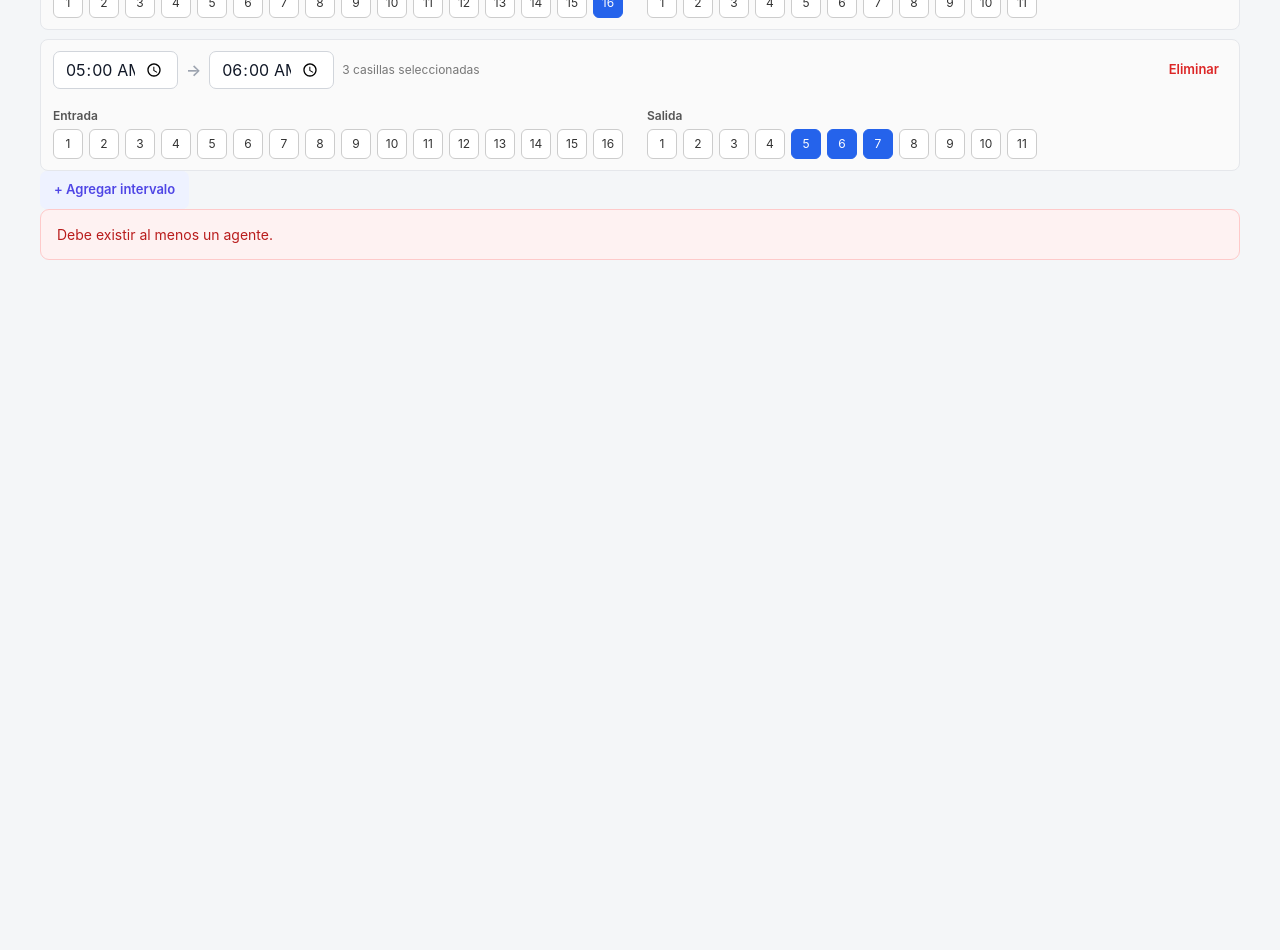
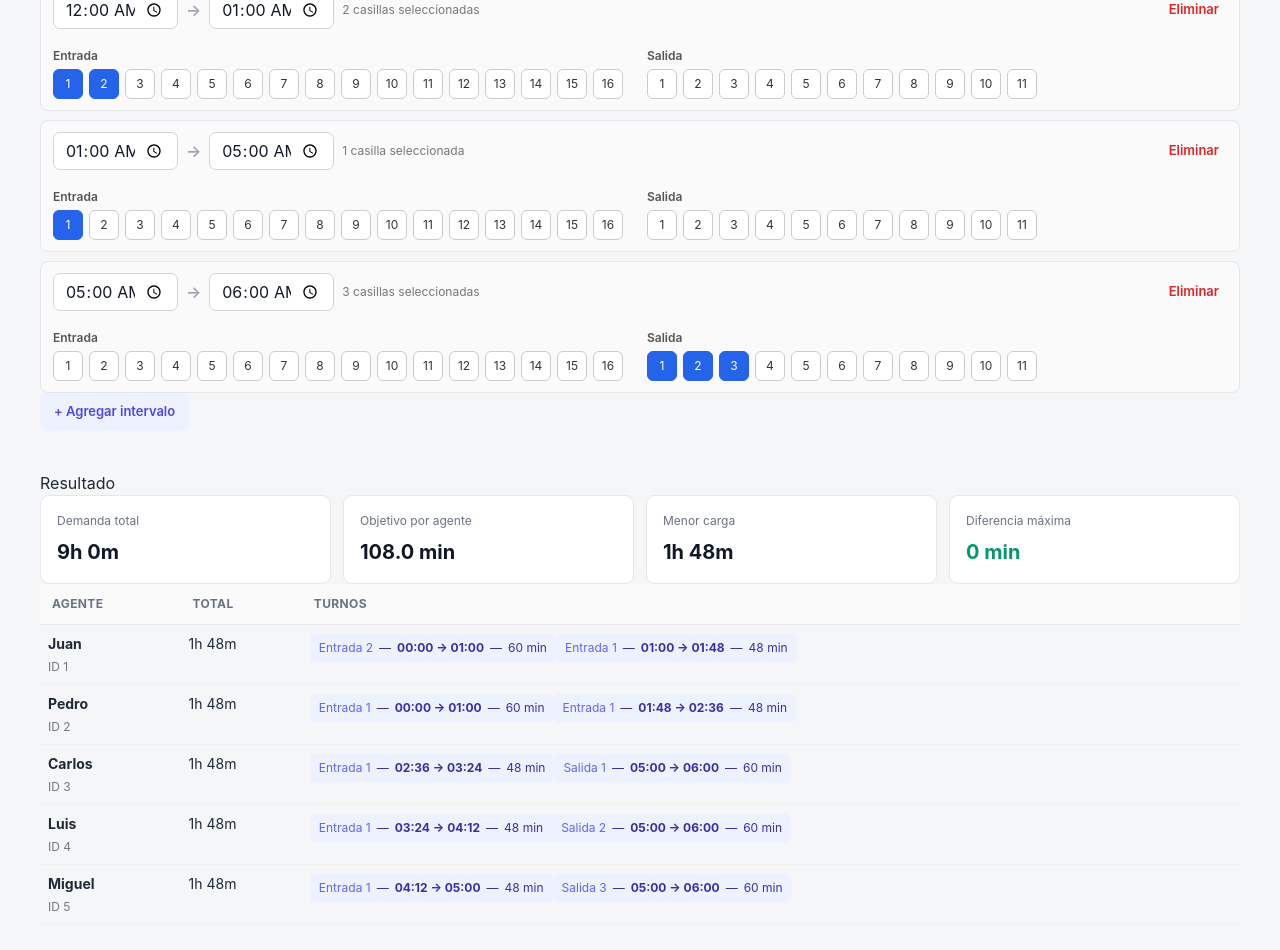
Before and after one commit to axelemanuel23/reservas, a React (Create React App) app: page / in a window 1280 px wide. Shown: the part 660-1610 px from the top of the page. Before the commit the page ends 1000 px from the top, so only its background shows below. Built offline with nearby package versions, Linux system fonts and the light colour scheme.

Commit message:
Update App.js

```diff
--- a/src/App.js
+++ b/src/App.js
@@ -52,7 +52,13 @@ function sortBoothsForAssignment(booths) {
   return [...entrada, ...salida];
 }
 
-const INITIAL_AGENTS = [];
+const INITIAL_AGENTS = [
+  { id: 1, name: "Juan" },
+  { id: 2, name: "Pedro" },
+  { id: 3, name: "Carlos" },
+  { id: 4, name: "Luis" },
+  { id: 5, name: "Miguel" },
+];
 
 const INITIAL_DEMAND = [
   {
@@ -60,24 +66,24 @@ const INITIAL_DEMAND = [
     start: "00:00",
     end: "01:00",
     booths: [
-      { sector: "entrada", numero: 12 },
-      { sector: "entrada", numero: 16 },
+      { sector: "entrada", numero: 1 },
+      { sector: "entrada", numero: 2 },
     ],
   },
   {
     id: 2,
     start: "01:00",
     end: "05:00",
-    booths: [{ sector: "entrada", numero: 16 }],
+    booths: [{ sector: "entrada", numero: 1 }],
   },
   {
     id: 3,
     start: "05:00",
     end: "06:00",
     booths: [
-      { sector: "salida", numero: 5 },
-      { sector: "salida", numero: 6 },
-      { sector: "salida", numero: 7 },
+      { sector: "salida", numero: 1 },
+      { sector: "salida", numero: 2 },
+      { sector: "salida", numero: 3 },
     ],
   },
 ];
@@ -191,11 +197,13 @@ function calculateTotalWork(demand) {
 // "preferencial".
 // =========================================================
 
-function pickLeastLoaded(agents, loadOf, quantity) {
+function pickLeastLoaded(agents, loadOf, quantity, tieBreak = "asc") {
+  const tieBreakSign = tieBreak === "desc" ? -1 : 1;
+
   return [...agents]
     .sort((a, b) => {
       const diff = loadOf(a) - loadOf(b);
-      return diff !== 0 ? diff : a.id - b.id;
+      return diff !== 0 ? diff : tieBreakSign * (a.id - b.id);
     })
     .slice(0, quantity);
 }
@@ -255,28 +263,48 @@ function planRigidBlocks(agents, rigidIntervals) {
   const rigidMinutes = new Map(agents.map((agent) => [agent.id, 0]));
   const plan = [];
 
-  for (const interval of rigidIntervals) {
+  // En la práctica no se dan bloques rígidos "en el medio" del día, así
+  // que la única inversión de desempate que hace falta es la del último
+  // bloque cronológico: cuando hay empate en carga acumulada, ese bloque
+  // favorece a los IDs más altos en vez de a los más bajos. Todo lo demás
+  // sigue el criterio único (menor carga, menor ID).
+  const lastRigidIndex = rigidIntervals.length - 1;
+
+  rigidIntervals.forEach((interval, index) => {
     const start = timeToMinutes(interval.start);
     const end = timeToMinutes(interval.end);
     const duration = end - start;
+    const isLastOfSeveral = rigidIntervals.length > 1 && index === lastRigidIndex;
+    const tieBreak = isLastOfSeveral ? "desc" : "asc";
 
-    // Orden de prioridad: menor carga rígida acumulada, empate por ID.
+    // Orden de prioridad: menor carga rígida acumulada, empate por ID
+    // (invertido solo si este es el último bloque rígido del día, y
+    // solo para decidir A QUIÉN se elige entre los empatados).
     const selected = pickLeastLoaded(
       agents,
       (agent) => rigidMinutes.get(agent.id),
-      interval.booths.length
-    );
+      interval.booths.length,
+      tieBreak
+    )
+      // El reparto de casillas dentro del grupo elegido siempre sigue
+      // el criterio normal (menor carga, menor ID) independientemente
+      // de qué desempate se usó para elegir al grupo: el sesgo de
+      // "quién recibe la casilla preferencial" no cambia.
+      .sort((a, b) => {
+        const diff = rigidMinutes.get(a.id) - rigidMinutes.get(b.id);
+        return diff !== 0 ? diff : a.id - b.id;
+      });
 
     // Orden de las casillas según el sesgo: Entrada (desc) antes que
     // Salida (asc). El agente más prioritario recibe la primera.
     const orderedBooths = sortBoothsForAssignment(interval.booths);
 
-    selected.forEach((agent, index) => {
-      const booth = orderedBooths[index];
+    selected.forEach((agent, boothIndex) => {
+      const booth = orderedBooths[boothIndex];
       plan.push({ agentId: agent.id, booth: boothLabel(booth), start, end });
       rigidMinutes.set(agent.id, rigidMinutes.get(agent.id) + duration);
     });
-  }
+  });
 
   return { rigidMinutes, plan };
 }
@@ -541,6 +569,51 @@ export function runSchedulerTests() {
     "TEST 2: el segundo bloque rígido debe cubrirlo Carlos, Luis, Miguel y Diego."
   );
 
+  // TEST 2b — mismo escenario pero con el último bloque de solo 3
+  // casillas (no 4): al haber empate en carga (0) entre Carlos, Luis,
+  // Miguel y Diego, el último bloque rígido debe favorecer a los ID
+  // más altos, dejando a Carlos como el que hace el tramo flexible
+  // completo en vez de compartirlo.
+  const test2b = generateSchedule(agents, [
+    {
+      id: 1,
+      start: "00:00",
+      end: "00:30",
+      booths: [
+        { sector: "entrada", numero: 1 },
+        { sector: "entrada", numero: 2 },
+      ],
+    },
+    { id: 2, start: "00:30", end: "05:00", booths: [{ sector: "entrada", numero: 1 }] },
+    {
+      id: 3,
+      start: "05:00",
+      end: "06:00",
+      booths: [
+        { sector: "salida", numero: 1 },
+        { sector: "salida", numero: 2 },
+        { sector: "salida", numero: 3 },
+      ],
+    },
+  ]);
+
+  console.assert(!test2b.error, "TEST 2b: no debería haber error.");
+
+  const test2bRigid2 = test2b.schedule
+    .filter((a) => a.assignments.some((x) => x.start === 300 && x.end === 360))
+    .map((a) => a.id)
+    .sort();
+  console.assert(
+    JSON.stringify(test2bRigid2) === JSON.stringify([4, 5, 6]),
+    "TEST 2b: el último bloque (3 casillas) debe cubrirlo Luis, Miguel y Diego, no Carlos."
+  );
+
+  const test2bDiego = test2b.schedule.find((a) => a.id === 6);
+  console.assert(
+    test2bDiego.assignments.some((a) => a.booth === "Salida 3"),
+    "TEST 2b: Diego (ID más alto entre los empatados) debe quedar en Salida 3."
+  );
+
   // Reparto flexible esperado a mano: total = 570 min / 6 = 95 min c/u.
   // Juan y Pedro ya tienen 30 min de rígido, Carlos/Luis/Miguel/Diego
   // ya tienen 60 min. Juan sigue hasta 01:35, Pedro releva hasta 02:40,
@@ -573,7 +646,7 @@ export function runSchedulerTests() {
     "TEST 3: los turnos de cada agente deben quedar ordenados cronológicamente."
   );
 
-  return { test1, test2 };
+  return { test1, test2, test2b };
 }
 
 // =========================================================
@@ -614,89 +687,6 @@ function BoothPicker({ sector, count, selected, onToggle }) {
       </div>
     </div>
   );
-}
-
-function generatePlainTextSchedule(schedule) {
-  // Obtener todos los puntos donde comienza o termina algún turno.
-  const timePoints = [
-    ...new Set(
-      schedule.flatMap((agent) =>
-        agent.assignments.flatMap((assignment) => [
-          assignment.start,
-          assignment.end,
-        ])
-      )
-    ),
-  ].sort((a, b) => a - b);
-
-  const rows = [];
-
-  for (let i = 0; i < timePoints.length - 1; i++) {
-    const start = timePoints[i];
-    const end = timePoints[i + 1];
-
-    // Buscar todos los agentes que están trabajando durante este bloque.
-    const active = schedule
-      .map((agent) => {
-        const assignment = agent.assignments.find(
-          (a) => a.start <= start && a.end >= end
-        );
-
-        if (!assignment) return null;
-
-        return {
-          agent: agent.name,
-          booth: assignment.booth,
-        };
-      })
-      .filter(Boolean);
-
-    if (active.length === 0) continue;
-
-    // Si exactamente la misma asignación continúa, podemos fusionar
-    // posteriormente los bloques.
-    rows.push({
-      start,
-      end,
-      active,
-    });
-  }
-
-  // Fusionar intervalos consecutivos cuando tienen exactamente
-  // los mismos agentes/casillas.
-  const mergedRows = [];
-
-  for (const row of rows) {
-    const previous = mergedRows[mergedRows.length - 1];
-
-    const sameAssignments =
-      previous &&
-      JSON.stringify(previous.active) === JSON.stringify(row.active) &&
-      previous.end === row.start;
-
-    if (sameAssignments) {
-      previous.end = row.end;
-    } else {
-      mergedRows.push({ ...row });
-    }
-  }
-
-  const lines = [
-    "Horario Guardia Nocturna",
-    "Hora\t\tAgente-Casilla",
-  ];
-
-  for (const row of mergedRows) {
-    const time = `${minutesToTime(row.start)}-${minutesToTime(row.end)}`;
-
-    const assignments = row.active
-      .map(({ agent, booth }) => `${agent}-${booth}`)
-      .join(" / ");
-
-    lines.push(`${time} -> ${assignments}`);
-  }
-
-  return lines.join("\n");
 }
 
 export default function App() {
@@ -742,20 +732,6 @@ export default function App() {
         return { ...item, booths };
       })
     );
-  }
-
-  async function copyPlainTextSchedule() {
-    if (!result.schedule?.length) return;
-
-    const text = generatePlainTextSchedule(result.schedule);
-
-    try {
-      await navigator.clipboard.writeText(text);
-      alert("Horario copiado al portapapeles! Ya podes pegarlo y enviarlo via mensajeria interna ;)");
-    } catch (error) {
-      console.error("No se pudo copiar el horario:", error);
-      alert("No se pudo copiar el horario.");
-    }
   }
 
   return (
@@ -926,14 +902,6 @@ export default function App() {
                 </tbody>
               </table>
             </div>
-            <div style={{ marginTop: 20 }}>
-              <button
-                className="button button-primary"
-                onClick={copyPlainTextSchedule}
-               >
-                📋 Copiar horario para mensaje
-              </button>
-            </div>
           </section>
         )}
       </div>
```
